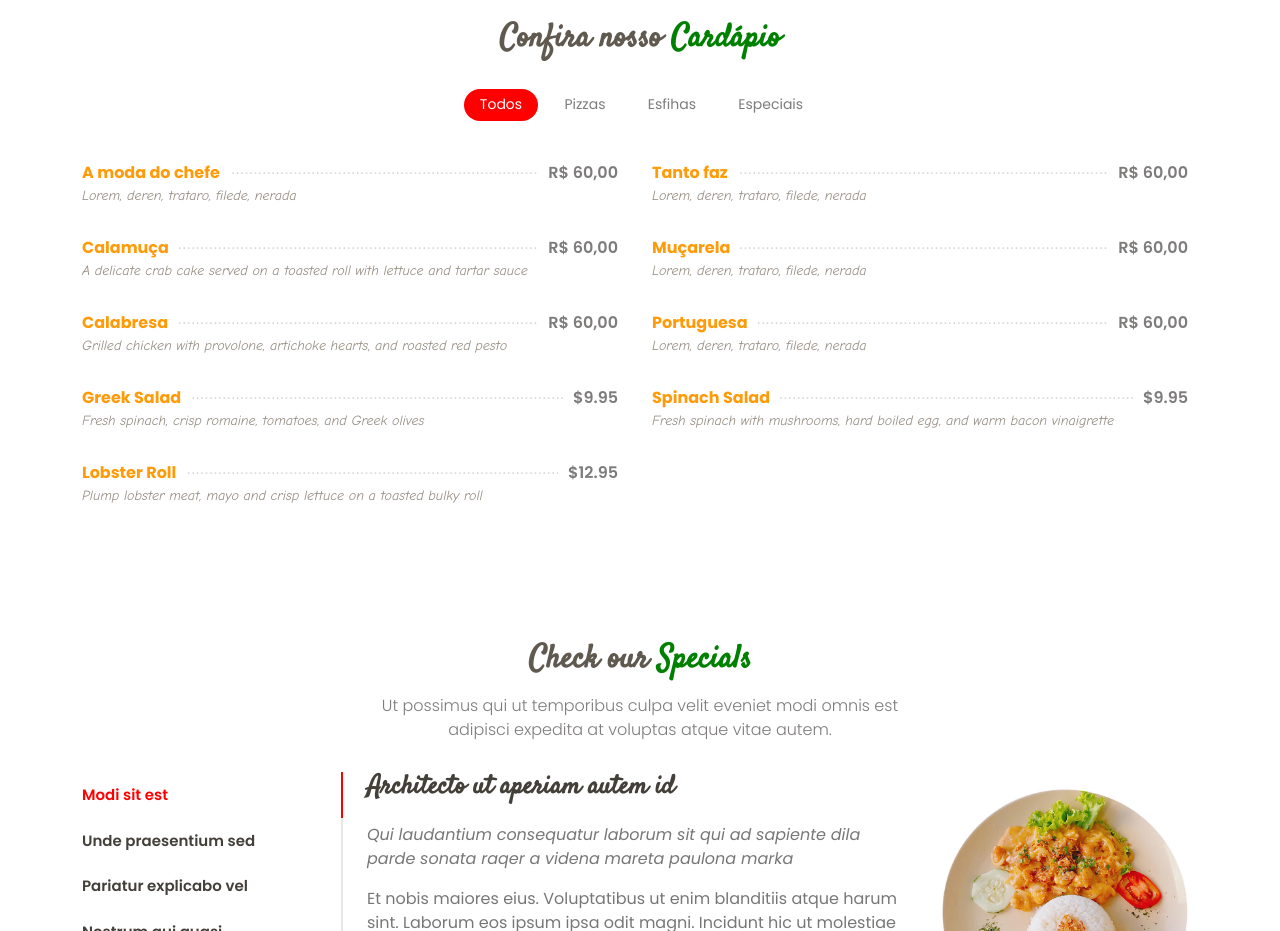
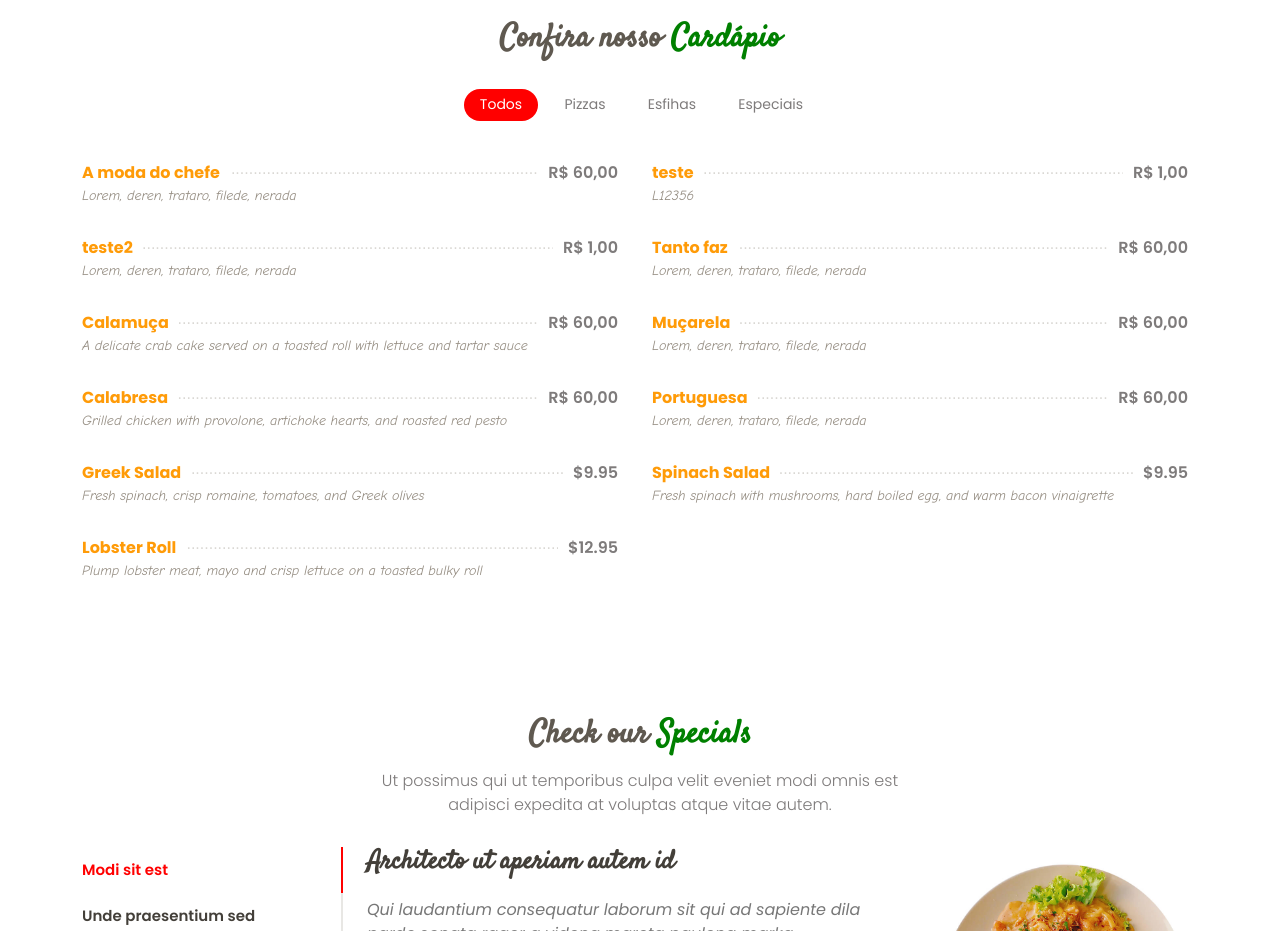
Before and after one commit to AmadeuAnjos/landing-page-pizzeria, a plain HTML site: page index.html in a window 1280 px wide. Shown: the part 1880-2811 px from the top of the page. Drawn offline with Linux system fonts and the light colour scheme.

Commit message:
Acrescentando texto

```diff
--- a/index.html
+++ b/index.html
@@ -241,6 +241,24 @@
           <div class="col-lg-6 menu-item filter-starters">
             <div class="menu-content">
               <a href="#">A moda do chefe</a><span>R$ 60,00</span>
+            </div>
+            <div class="menu-ingredients">
+              Lorem, deren, trataro, filede, nerada
+            </div>
+          </div>
+
+          <div class="col-lg-6 menu-item filter-starters">
+            <div class="menu-content">
+              <a href="#">teste</a><span>R$ 1,00</span>
+            </div>
+            <div class="menu-ingredients">
+              L12356
+            </div>
+          </div>
+
+          <div class="col-lg-6 menu-item filter-salads">
+            <div class="menu-content">
+              <a href="#">teste2</a><span>R$ 1,00</span>
             </div>
             <div class="menu-ingredients">
               Lorem, deren, trataro, filede, nerada
```
